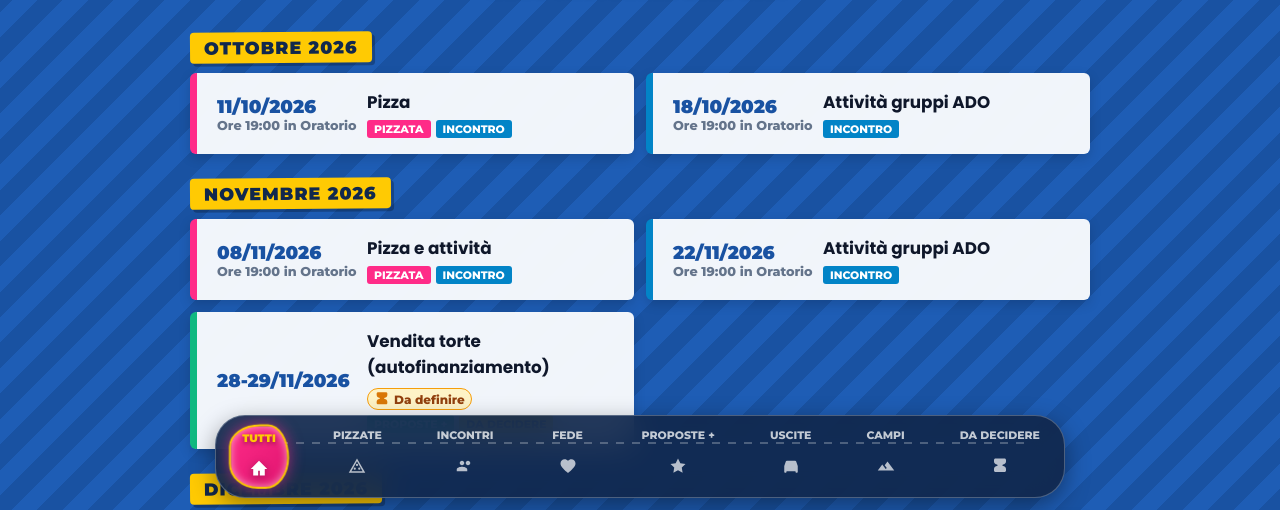
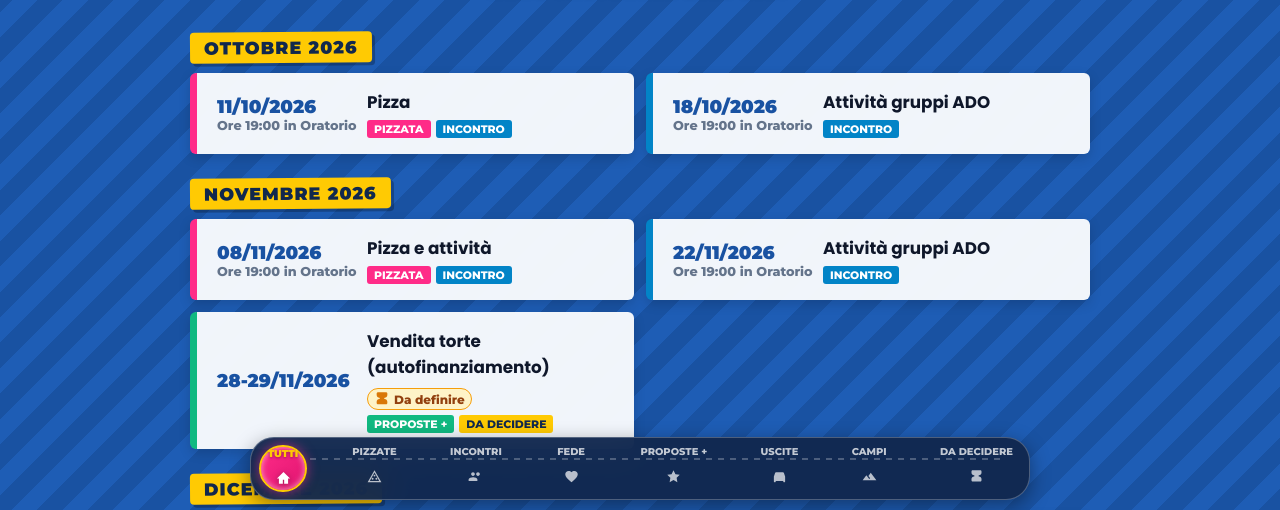
Before and after one commit to OratorioAlbano/calendario-ado, a plain HTML site: page index.html in a window 1280 px wide. Shown: the part 290-800 px from the top of the page. Drawn offline with Linux system fonts and the light colour scheme.

Commit message:
index.html

```diff
--- a/index.html
+++ b/index.html
@@ -398,29 +398,29 @@
             opacity: 0.8;
         }
 
-        /* --- BANNER IN BASSO FLUIDO E A SCOMPARSA DINAMICA --- */
+        /* --- BANNER IN BASSO RIMPICCIOLITO E FLUIDO --- */
         .floating-path-filter {
             position: fixed;
-            bottom: 12px;
+            bottom: 10px;
             left: 50%;
             transform: translateX(-50%);
             z-index: 1000;
-            width: 95%;
-            max-width: 850px;
-            background: rgba(17, 40, 77, 0.92);
+            width: 92%;
+            max-width: 780px;
+            background: rgba(17, 40, 77, 0.95);
             border: 1px solid rgba(255, 255, 255, 0.25);
-            border-radius: 30px;
-            padding: 8px 12px;
-            box-shadow: 0 8px 25px rgba(0, 0, 0, 0.4);
+            border-radius: 24px;
+            padding: 5px 8px;
+            box-shadow: 0 6px 20px rgba(0, 0, 0, 0.4);
             backdrop-filter: blur(16px);
-            transition: transform 0.4s cubic-bezier(0.16, 1, 0.3, 1), opacity 0.4s ease;
+            transition: transform 0.35s cubic-bezier(0.16, 1, 0.3, 1), opacity 0.35s ease;
             overflow-x: auto;
             scrollbar-width: none;
         }
         .floating-path-filter::-webkit-scrollbar { display: none; }
 
         .floating-path-filter.banner-hidden {
-            transform: translate(-50%, 120px) !important;
+            transform: translate(-50%, 90px) !important;
             opacity: 0;
             pointer-events: none;
         }
@@ -430,8 +430,8 @@
             justify-content: space-between;
             align-items: center;
             position: relative;
-            min-width: 580px;
-            padding: 0 4px;
+            min-width: 520px;
+            padding: 0 2px;
         }
 
         .liquid-wave-pill {
@@ -439,29 +439,23 @@
             top: 2px;
             bottom: 2px;
             left: 0;
-            width: 70px;
+            width: 60px;
             background: linear-gradient(135deg, var(--rose-poster), #e01570);
             border: 2px solid var(--warm-amber);
-            border-radius: 40% 60% 50% 50% / 50% 40% 60% 50%;
-            box-shadow: 0 0 15px rgba(255, 43, 136, 0.6), inset 0 0 8px rgba(255, 255, 255, 0.6);
+            border-radius: 30px;
+            box-shadow: 0 0 12px rgba(255, 43, 136, 0.6), inset 0 0 6px rgba(255, 255, 255, 0.6);
             z-index: 1;
-            transition: all 0.5s cubic-bezier(0.68, -0.6, 0.32, 1.6);
-            animation: liquidWaveMorph 4s infinite ease-in-out;
+            transition: all 0.4s cubic-bezier(0.68, -0.6, 0.32, 1.6);
             pointer-events: none;
-        }
-
-        @keyframes liquidWaveMorph {
-            0%, 100% { border-radius: 40% 60% 50% 50% / 50% 40% 60% 50%; transform: scaleY(1); }
-            50% { border-radius: 60% 40% 45% 55% / 40% 60% 55% 45%; transform: scaleY(1.06) scaleX(0.97); }
         }
 
         .path-line-svg {
             position: absolute;
-            top: 18px;
-            left: 20px;
-            right: 20px;
+            top: 15px;
+            left: 15px;
+            right: 15px;
             height: 2px;
-            background: repeating-linear-gradient(90deg, rgba(255, 255, 255, 0.25) 0, rgba(255, 255, 255, 0.25) 8px, transparent 8px, transparent 16px);
+            background: repeating-linear-gradient(90deg, rgba(255, 255, 255, 0.25) 0, rgba(255, 255, 255, 0.25) 6px, transparent 6px, transparent 12px);
             z-index: 0;
         }
 
@@ -475,57 +469,57 @@
             background: none;
             border: none;
             color: #ffffff;
-            padding: 4px 8px;
+            padding: 2px 6px;
             transition: all 0.3s ease;
         }
 
-        .path-node:hover { transform: translateY(-2px); }
+        .path-node:hover { transform: translateY(-1px); }
 
         .node-circle {
-            width: clamp(32px, 7vw, 38px);
-            height: clamp(32px, 7vw, 38px);
+            width: clamp(28px, 6vw, 32px);
+            height: clamp(28px, 6vw, 32px);
             border-radius: 50%;
             background: transparent;
             display: flex;
             align-items: center;
             justify-content: center;
             order: 2;
-            margin-top: 3px;
-            transition: all 0.4s ease;
+            margin-top: 2px;
+            transition: all 0.3s ease;
         }
 
         .node-circle svg {
-            width: clamp(15px, 3.5vw, 18px);
-            height: clamp(15px, 3.5vw, 18px);
+            width: clamp(13px, 3vw, 15px);
+            height: clamp(13px, 3vw, 15px);
             fill: rgba(255, 255, 255, 0.7);
-            transition: all 0.4s ease;
+            transition: all 0.3s ease;
         }
 
         .node-label {
             font-family: 'Montserrat', sans-serif;
-            font-size: clamp(0.58rem, 1.4vw, 0.68rem);
+            font-size: clamp(0.52rem, 1.2vw, 0.62rem);
             font-weight: 800;
             text-transform: uppercase;
             order: 1;
-            margin-bottom: 2px;
+            margin-bottom: 1px;
             opacity: 0.75;
-            transition: all 0.4s ease;
+            transition: all 0.3s ease;
             white-space: nowrap;
         }
 
-        .path-node.active { transform: translateY(3px); }
+        .path-node.active { transform: translateY(2px); }
 
         .path-node.active .node-label {
             opacity: 1;
             color: var(--warm-amber);
             font-weight: 900;
-            text-shadow: 0 2px 4px rgba(0,0,0,0.4);
+            text-shadow: 0 1px 3px rgba(0,0,0,0.4);
         }
 
         .path-node.active .node-circle svg {
             fill: #ffffff;
-            transform: scale(1.1);
-            filter: drop-shadow(0 2px 4px rgba(0,0,0,0.3));
+            transform: scale(1.05);
+            filter: drop-shadow(0 1px 3px rgba(0,0,0,0.3));
         }
 
         @media (max-width: 480px) {
@@ -927,7 +921,7 @@
         </footer>
     </div>
 
-    <!-- BANNER IN BASSO CON L'ONDA LIQUIDA SCORREVOLE -->
+    <!-- BANNER IN BASSO RIMPICCIOLITO E FLUIDO -->
     <div class="floating-path-filter" id="floatingFilter">
         <div class="path-track">
             <div class="liquid-wave-pill" id="liquidWave"></div>
@@ -997,8 +991,8 @@
             const elementLeft = element.offsetLeft;
             const elementWidth = element.offsetWidth;
 
-            wave.style.left = (elementLeft - 4) + 'px';
-            wave.style.width = (elementWidth + 8) + 'px';
+            wave.style.left = (elementLeft - 2) + 'px';
+            wave.style.width = (elementWidth + 4) + 'px';
         }
 
         window.addEventListener('DOMContentLoaded', () => {
@@ -1056,20 +1050,20 @@
             }
         }
 
-        // GESTIONE SCROLL FLUIDA PER LA SCOMPARSA/COMPARSA DEL BANNER
+        // GESTIONE SCROLL FLUIDA E STABILE PER LA SCOMPARSA DEL BANNER
         let lastScrollTop = 0;
         const floatingFilter = document.getElementById('floatingFilter');
 
         window.addEventListener('scroll', function() {
             let scrollTop = window.pageYOffset || document.documentElement.scrollTop;
 
-            if (scrollTop > lastScrollTop && scrollTop > 50) {
+            if (scrollTop > lastScrollTop && scrollTop > 40) {
                 floatingFilter.classList.add('banner-hidden');
-            } else {
+            } else if (scrollTop < lastScrollTop) {
                 floatingFilter.classList.remove('banner-hidden');
             }
             lastScrollTop = scrollTop <= 0 ? 0 : scrollTop;
-        }, false);
+        }, { passive: true });
     </script>
 </body>
 </html>
```
